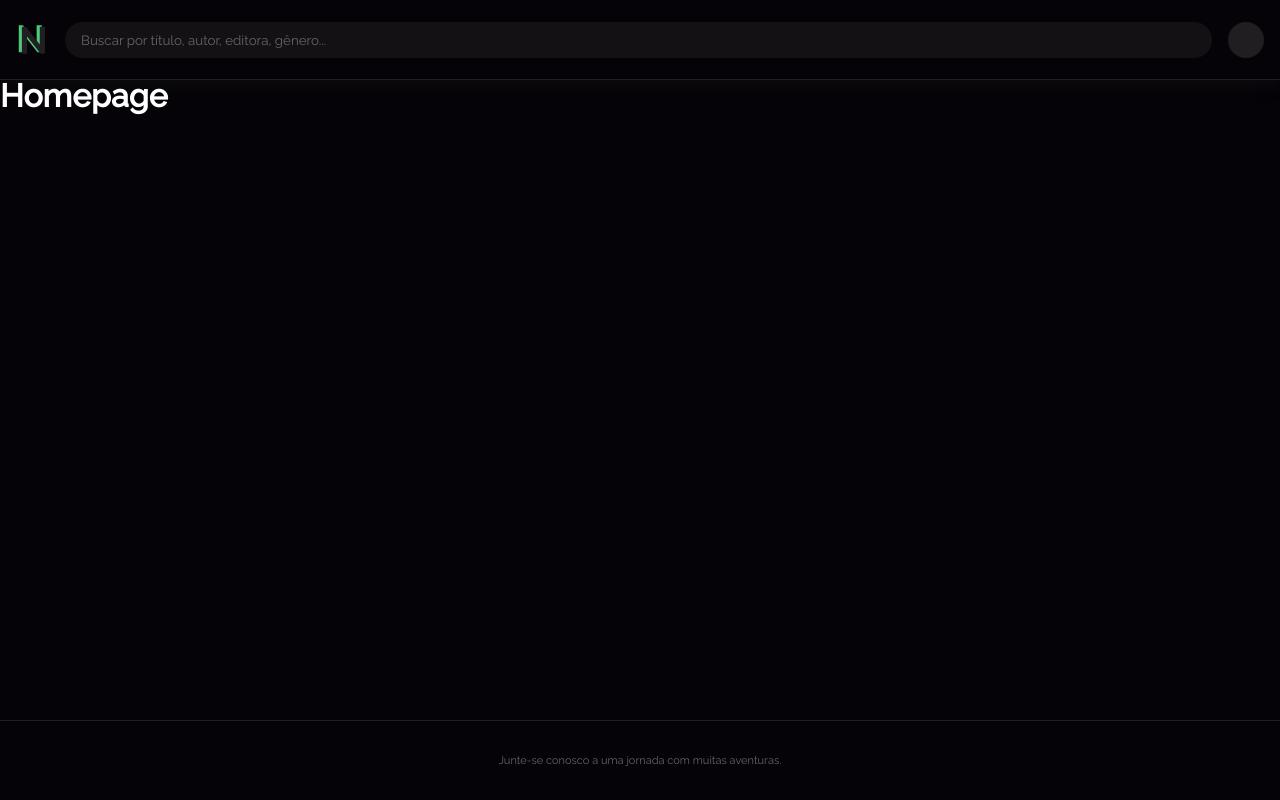
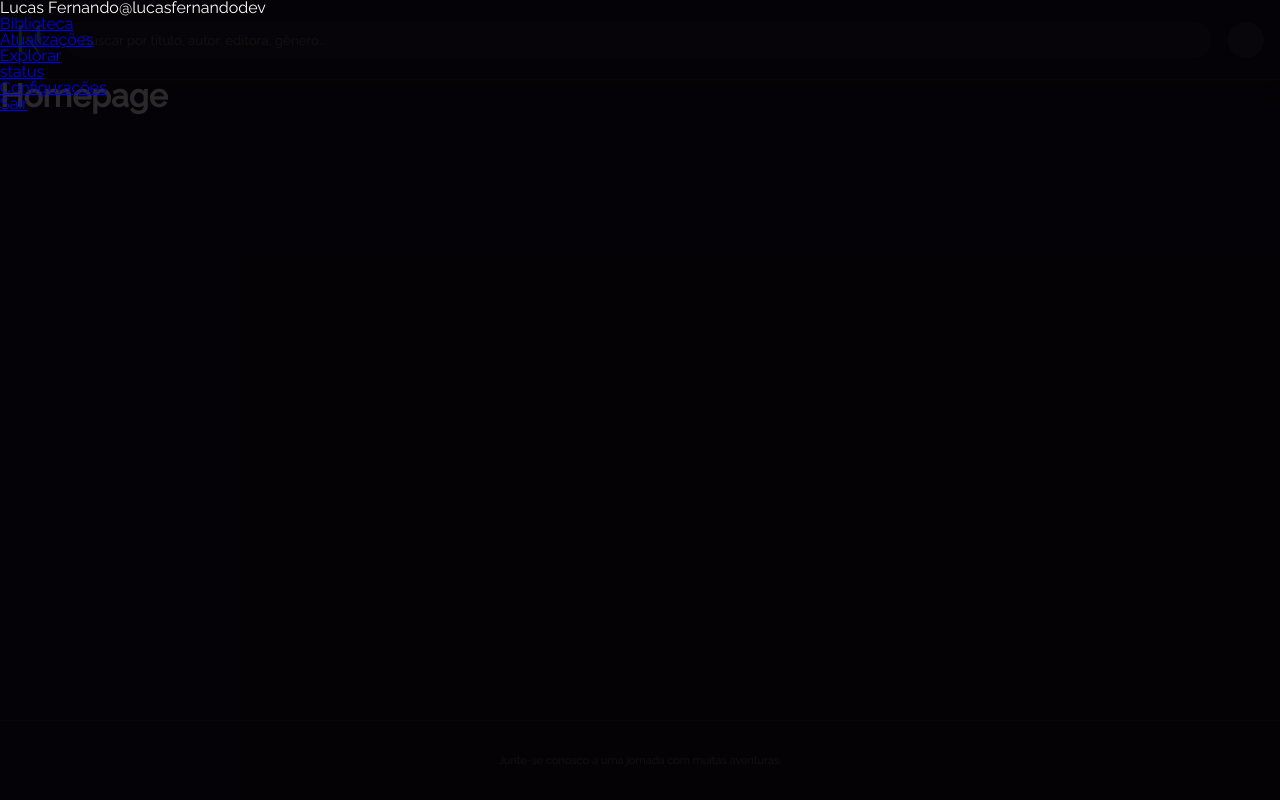
Before and after one commit to lucasfernandodev/novel, a React (Vite) app: page / in a window 1280 px wide. Built offline with nearby package versions, Linux system fonts and the light colour scheme.

Commit message:
✨ feat: Add Navigation for header component

```diff
--- a/src/Components/Header/index.tsx
+++ b/src/Components/Header/index.tsx
@@ -1,3 +1,4 @@
+import { Navigation } from '../Navigation';
 import style from './style.module.css';
 
 export const Header = () => {
@@ -10,6 +11,7 @@ export const Header = () => {
         <input type="text" className={style.search} placeholder='Buscar por título, autor, editora, gênero...' />
       </form>
       <div className={style.avatar}></div>
+      <Navigation />
     </header>
   )
 }
--- a/src/Components/Navigation/index.tsx
+++ b/src/Components/Navigation/index.tsx
@@ -4,6 +4,8 @@ import style from './style.module.css';
 export const Navigation = () => {
   return (
     <nav className={style.navigation}>
+      <div className={style.wrapper}>
+
         <div className={style.userProfile}>
           <div className={style.col}>
             <div className={style.avatar}></div>
@@ -35,6 +37,7 @@ export const Navigation = () => {
             <Link to="#" className={style.link}><span>Sair</span></Link>
           </li>
         </ul>
+      </div>
     </nav>
   )
 }
--- a/src/Components/Navigation/style.module.css
+++ b/src/Components/Navigation/style.module.css
@@ -0,0 +1,9 @@
+.navigation{
+  background-color: rgba(5, 3, 7, 85%);
+  position: fixed;
+  top: 0px;
+  left: 0px;
+  z-index: 10;
+  width: 100%;
+  height: 100vh;
+}
```
Lines whose indentation alone changed are shown as unchanged.
